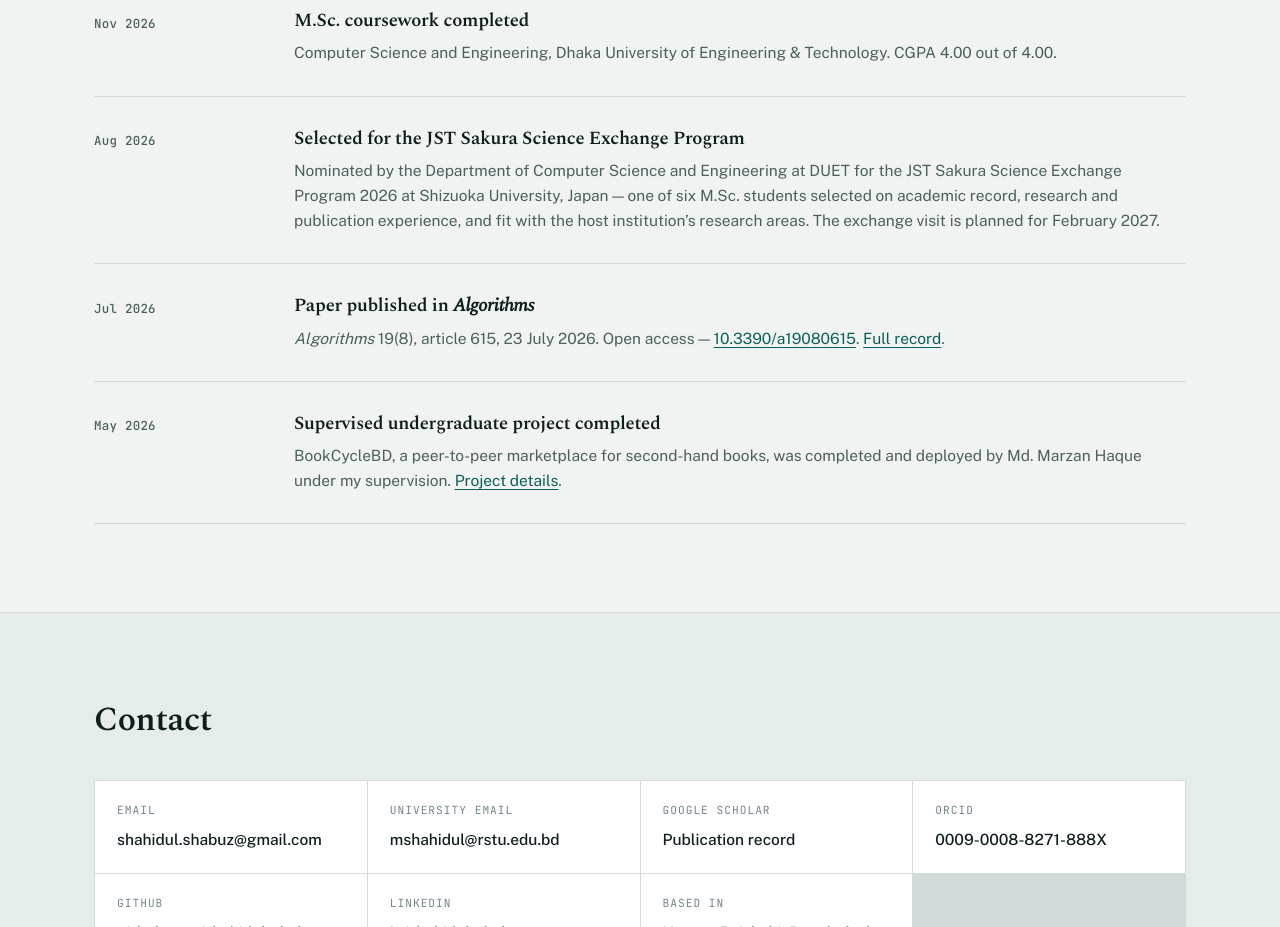
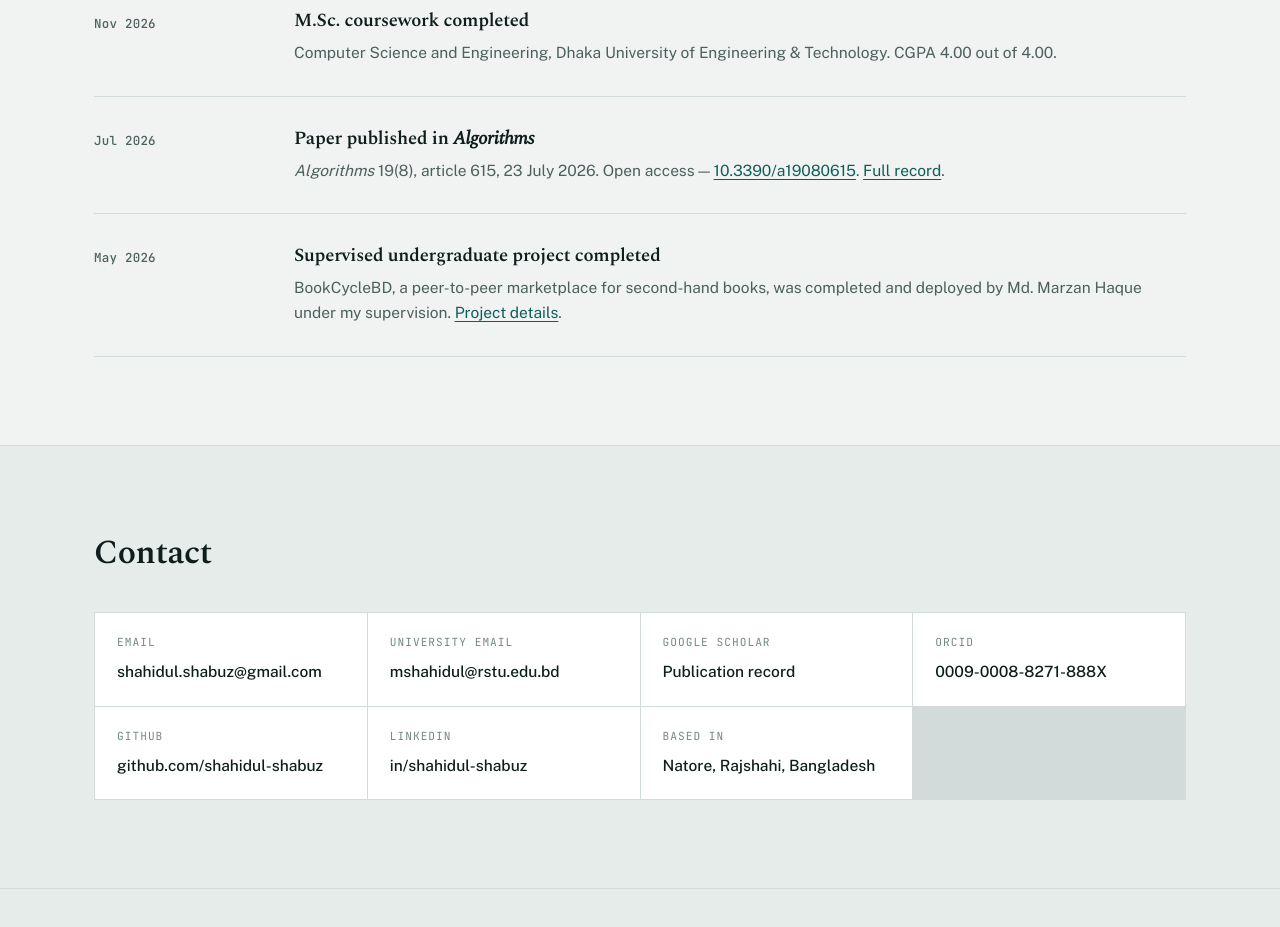
Before and after one commit to shahidul-shabuz/shahidul-shabuz.github.io, a plain HTML site: page index.html in a window 1280 px wide. Shown: the part 1520-2447 px from the top of the page. Drawn offline with nearby package versions, Linux system fonts and the light colour scheme.

Commit message:
News: remove JST Sakura Science item (not funded)

```diff
--- a/index.html
+++ b/index.html
@@ -172,18 +172,6 @@
       </article>
 
       <article class="entry">
-        <div class="entry-meta"><b>Aug 2026</b></div>
-        <div class="entry-body">
-          <h3>Selected for the JST Sakura Science Exchange Program</h3>
-          <p>Nominated by the Department of Computer Science and Engineering at DUET
-          for the JST Sakura Science Exchange Program 2026 at Shizuoka University,
-          Japan &mdash; one of six M.Sc. students selected on academic record, research
-          and publication experience, and fit with the host institution&rsquo;s research
-          areas. The exchange visit is planned for February 2027.</p>
-        </div>
-      </article>
-
-      <article class="entry">
         <div class="entry-meta"><b>Jul 2026</b></div>
         <div class="entry-body">
           <h3>Paper published in <em>Algorithms</em></h3>
```
